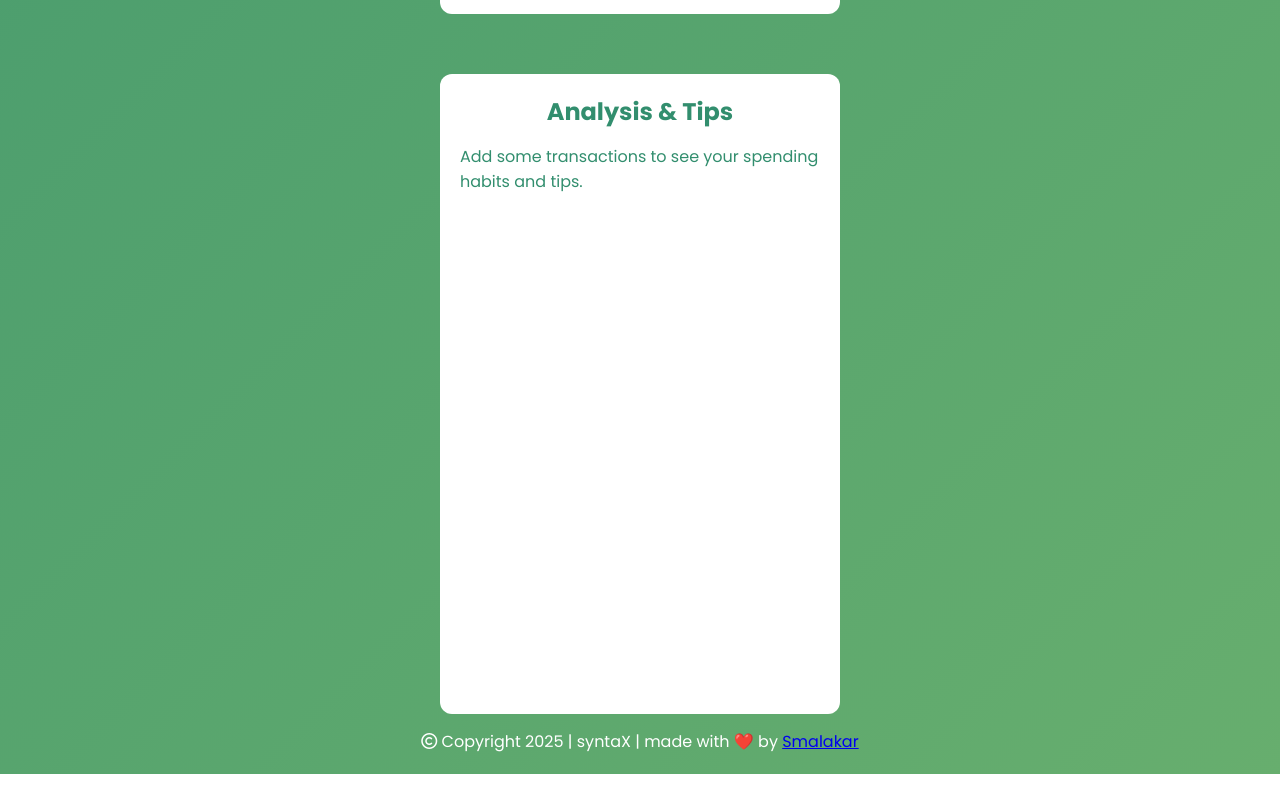
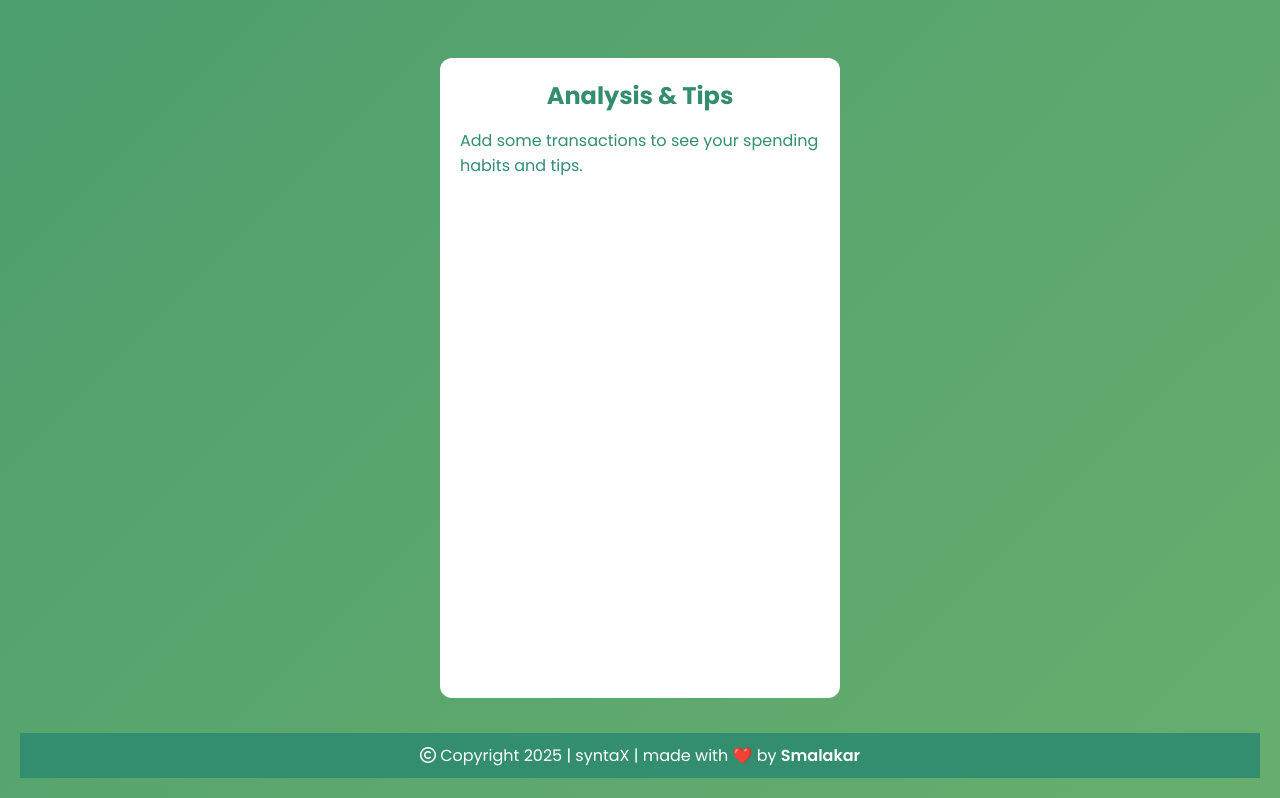
Before and after one commit to developersupriyo/PJ1001, a plain HTML site: page dashboard.html in a window 1280 px wide. Shown: the part 2191-2989 px from the top of the page. Before the commit the page ends 2965 px from the top, so only its background shows below. Drawn offline with nearby package versions, Linux system fonts and the light colour scheme; no server answers; sample sign-in values are in the browser's storage; a web font is replaced by a local one.

Commit message:
Update smstyle.css

```diff
--- a/smstyle.css
+++ b/smstyle.css
@@ -49,6 +49,7 @@ html{
     }
     .smcontainer{
         flex-direction: column-reverse;
+        padding: 10px;
     }
 }
 
@@ -62,7 +63,7 @@ section{
     display: flex;
     gap: 30px;
     position: relative;
-    margin-top: 120px;
+    margin-top: 114px;
     justify-content: center;
     align-items: center;
     width: 100%;
@@ -140,6 +141,7 @@ nav .smlogout:hover{
     background-color: #fff;
     padding: 20px 40px;
     border-radius: 0 13px 0 13px ;
+    border: 1px solid #328E6E;
 }
 .smhide{
     display: block;
@@ -161,12 +163,12 @@ ul li {
   /* --------------------- */
 
 .dashboardSection .smlook{
-    width: 100%;
+    width: 96%;
     display: flex;
     justify-content: space-around;
     align-items: center;
     background-color: #fff;
-    height: 85vh;
+    /* height: 85vh; */
     border-radius: 19px;
 }
 .smlook .smimglogo img{
@@ -182,3 +184,22 @@ ul li {
     color: #328E6E;
     font-size: 50px;
 }
+.wrapAll{
+    width: 99%;
+}
+
+/* ---------footer------------ */
+.footer{
+    background-color: #328e6e;
+    display: flex;
+    justify-content: center;
+    align-items: center;
+    width: 100%;
+    padding: 10px;
+    margin: 20px 0 0 0;
+}
+.footer a{
+    text-decoration: none;
+    color: #fff;
+    font-weight: 600;
+}
```
